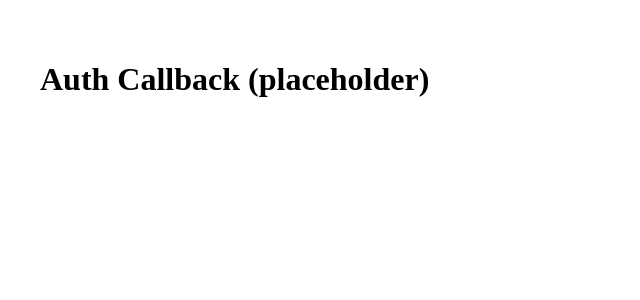
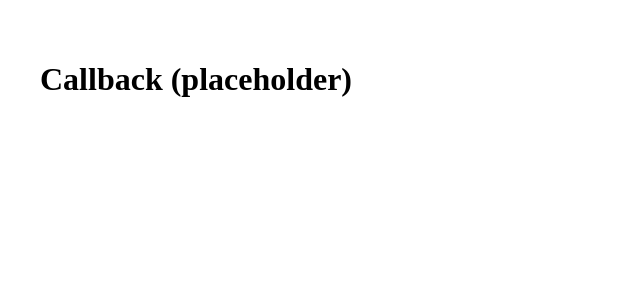
Before and after one commit to sageofninetale/projectsensei-frontend, a Next.js app: page /auth/callback in a window 1280 px wide. Shown: the top 300 px of the page, without its empty margins (0-640 px from the left). Built offline with nearby package versions, Linux system fonts and the light colour scheme.

Commit message:
Update page.tsx

```diff
--- a/app/auth/callback/page.tsx
+++ b/app/auth/callback/page.tsx
@@ -1,3 +1,3 @@
 export default function Callback() {
-  return <main style={{padding: 40}}><h1>Auth Callback (placeholder)</h1></main>;
+  return <main style={{padding:40}}><h1>Callback (placeholder)</h1></main>;
 }
```
